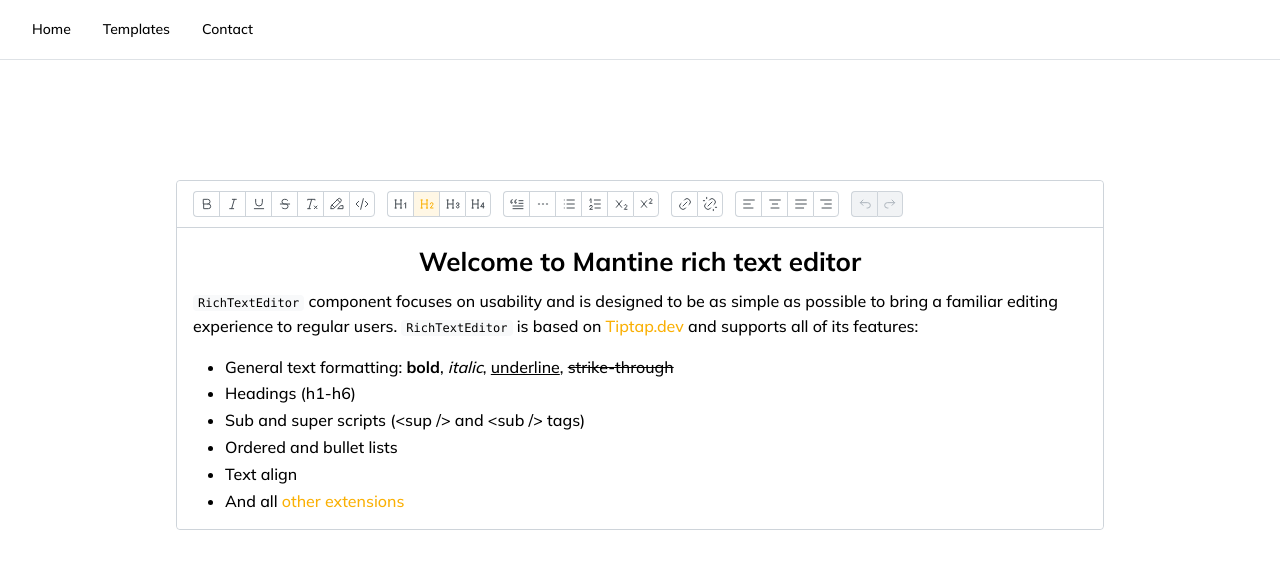
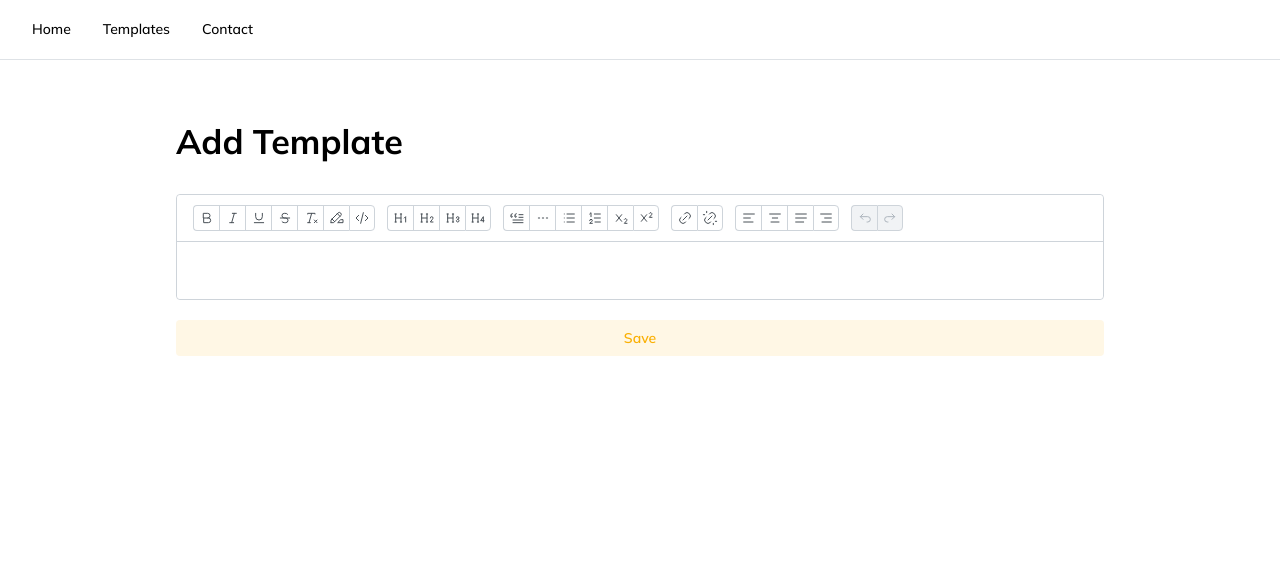
Before and after one commit to anshgoyalevil/Wick, a React (Vite) app: page /add-template in a window 1280 px wide. Shown: the top 568 px of the page. Built offline with nearby package versions, Linux system fonts and the light colour scheme.

Commit message:
add add template feat

```diff
--- a/src/components/Header.tsx
+++ b/src/components/Header.tsx
@@ -1,11 +1,4 @@
-import {
-  Box,
-  Burger,
-  Divider,
-  Drawer,
-  Group,
-  ScrollArea,
-} from "@mantine/core";
+import { Box, Burger, Divider, Drawer, Group, ScrollArea } from "@mantine/core";
 import { useDisclosure } from "@mantine/hooks";
 import classes from "./Header.module.css";
 import { Link } from "react-router-dom";
@@ -21,7 +14,7 @@
   ];
 
   const items = links.map((link) => (
-    <Link to={link.to} className={classes.link}>
+    <Link key={link.to} to={link.to} className={classes.link}>
       {link.title}
     </Link>
   ));
--- a/src/components/editor/Editor.tsx
+++ b/src/components/editor/Editor.tsx
@@ -4,10 +4,7 @@
 import Underline from "@tiptap/extension-underline";
 import TextAlign from "@tiptap/extension-text-align";
 
-const content =
-  '<h2 style="text-align: center;">Welcome to Mantine rich text editor</h2><p><code>RichTextEditor</code> component focuses on usability and is designed to be as simple as possible to bring a familiar editing experience to regular users. <code>RichTextEditor</code> is based on <a href="https://tiptap.dev/" rel="noopener noreferrer" target="_blank">Tiptap.dev</a> and supports all of its features:</p><ul><li>General text formatting: <strong>bold</strong>, <em>italic</em>, <u>underline</u>, <s>strike-through</s> </li><li>Headings (h1-h6)</li><li>Sub and super scripts (<sup>&lt;sup /&gt;</sup> and <sub>&lt;sub /&gt;</sub> tags)</li><li>Ordered and bullet lists</li><li>Text align&nbsp;</li><li>And all <a href="https://tiptap.dev/extensions" target="_blank" rel="noopener noreferrer">other extensions</a></li></ul>';
-
-export default function AddTemplate() {
+export default function AddTemplate({ content, setTemplateContent }: any) {
   const editor = useEditor({
     extensions: [
       StarterKit,
@@ -16,6 +13,9 @@
       TextAlign.configure({ types: ["heading", "paragraph"] }),
     ],
     content,
+    onUpdate: ({ editor }) => {
+      setTemplateContent(editor.getHTML());
+    },
   });
 
   return (
--- a/src/pages/Home/Home.module.css
+++ b/src/pages/Home/Home.module.css
@@ -1,7 +1,7 @@
 .inner {
     display: flex;
     justify-content: space-between;
-    padding-bottom: calc(var(--mantine-spacing-xl) * 4);
+    padding-bottom: calc(var(--mantine-spacing-xl) * 3);
   }
 
   .content {
--- a/src/pages/Templates/AddTemplate.tsx
+++ b/src/pages/Templates/AddTemplate.tsx
@@ -1,10 +1,29 @@
-import { Container } from "@mantine/core";
+import { Button, Container, Title } from "@mantine/core";
 import Editor from "../../components/editor/Editor";
+import { useState } from "react";
 
 function AddTemplate() {
+  const [templateContent, setTemplateContent] = useState("");
+
+  const handleSubmit = (event: React.FormEvent<HTMLFormElement>) => {
+    event.preventDefault();
+    console.log(templateContent);
+  };
+
   return (
     <Container size="md">
-      <Editor />
+      <Title mt={-60} mb={30}>
+        Add Template
+      </Title>
+      <form onSubmit={handleSubmit} autoComplete="off">
+        <Editor
+          content={templateContent}
+          setTemplateContent={setTemplateContent}
+        />
+        <Button mt={20} type="submit" variant="light" fullWidth>
+          Save
+        </Button>
+      </form>
     </Container>
   );
 }
```
